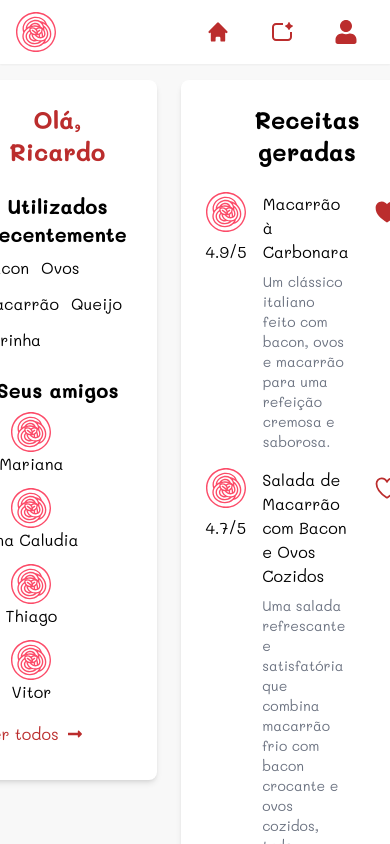
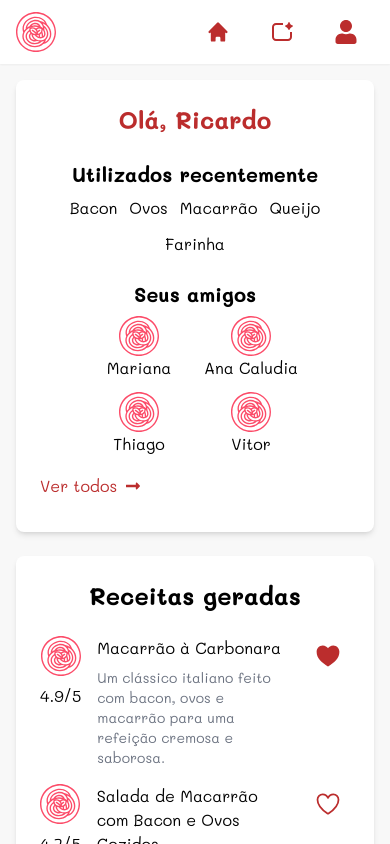
Before and after one commit to ricardorodriguespes17/ai-escolhe-web, a React (Vite) app: page /home in a window 390 px wide. Built offline with nearby package versions, Linux system fonts and the light colour scheme.

Commit message:
home responsive

```diff
--- a/src/components/SideContainer.tsx
+++ b/src/components/SideContainer.tsx
@@ -8,14 +8,13 @@ const SideContainer = () => {
   const friends = ["Mariana", "Ana Caludia", "Thiago", "Vitor", "Ana Beatriz", "Rafa", "Adryellen"]
 
   return (
-    <Card className="w-1/4 min-w-[200px]">
-    {/* <div className="flex flex-col gap-6 w-1/4 min-w-[200px] h-auto rounded-lg shadow-md bg-white p-6"> */}
+    <Card className="md:w-1/4 md:min-w-[200px]">
       <h1 className="text-primary">Olá, Ricardo</h1>
 
-      <div className="flex flex-col gap-2">
+      <div className="flex flex-col gap-2 items-center">
         <h2>Utilizados recentemente</h2>
 
-        <div className="flex flex-wrap gap-3">
+        <div className="flex justify-center md:justify-normal flex-wrap gap-3">
           {ingridients.map(item => (
             <label>{item}</label>
           ))}
@@ -25,7 +24,7 @@ const SideContainer = () => {
       <div className="flex flex-col gap-2 h-fit">
         <h2>Seus amigos</h2>
 
-        <div className="flex flex-wrap gap-3 h-fit">
+        <div className="flex flex-wrap justify-center gap-3 h-fit">
           {friends.slice(0, 4).map(item => (
             <div className="flex flex-col justify-center items-center w-[100px]">
               <Logo mini size="sm" />
--- a/src/pages/Home.tsx
+++ b/src/pages/Home.tsx
@@ -9,7 +9,7 @@ const HomePage = () => {
     <div className="flex flex-col w-full h-full relative overflow-auto">
       <Header />
 
-      <main className="flex h-auto flex-1 justify-center gap-6 px-4 pb-6 pt-20 bg-background-light">
+      <main className="flex flex-col md:flex-row h-auto flex-1 justify-center gap-6 px-4 pb-6 pt-20 bg-background-light">
         <SideContainer />
 
         <div className="flex flex-col gap-6">
```
